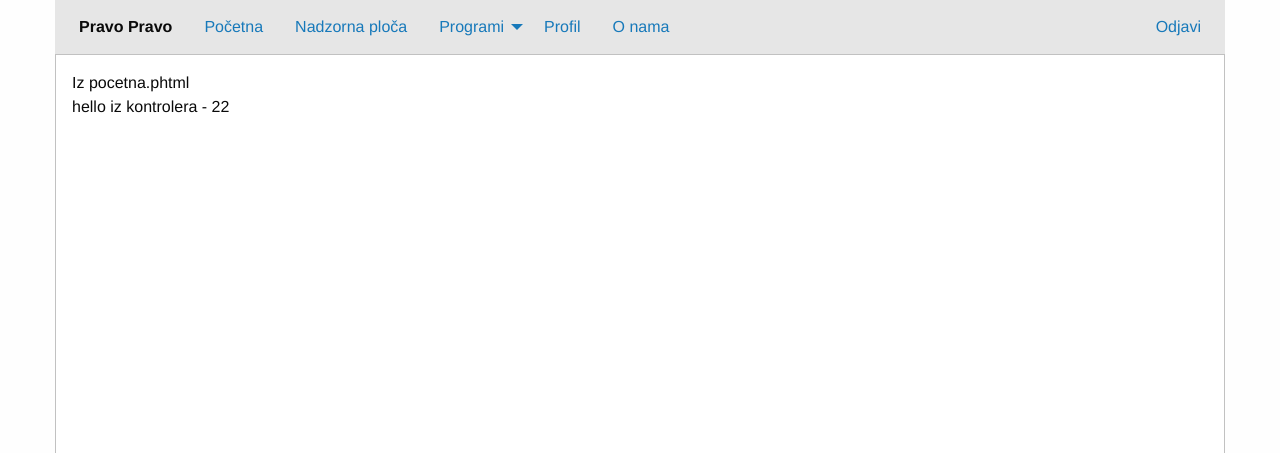
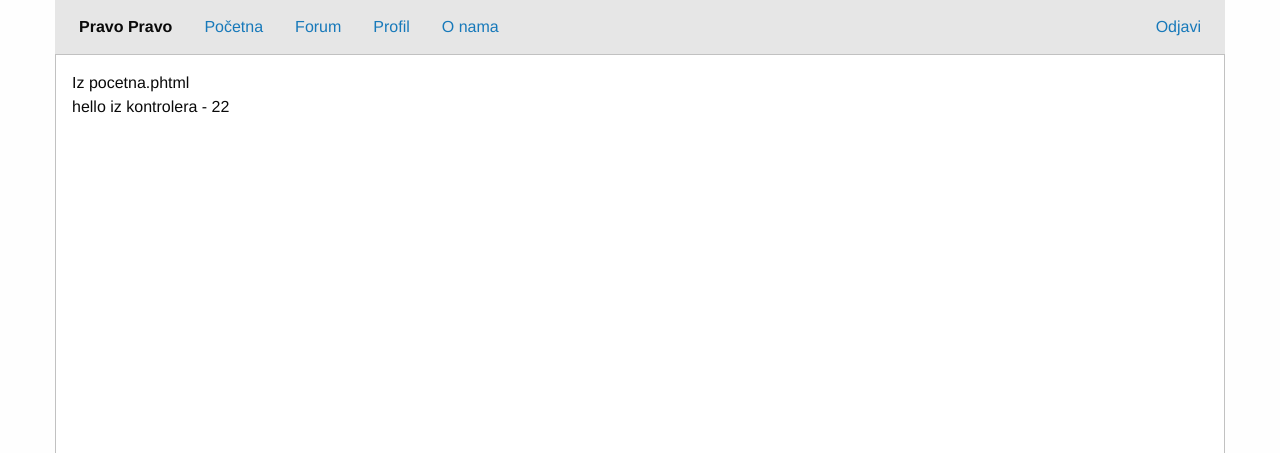
Before and after one commit to delaga/pp20_ZavrsniRad, a PHP site: page /Edunova03/index.php in a window 1280 px wide. Shown: the top 453 px of the page. Run offline with PHP 8.4, Linux system fonts and the light colour scheme; the visitor is signed in with stand-in values (Sample User, id 1).

Commit message:
Pre .gitignore changes

```diff
--- a/controller/IndexController.php
+++ b/controller/IndexController.php
@@ -74,7 +74,7 @@ class IndexController extends Controller
             return;
         }
         unset($rezultat->lozinka);
-        $_SESSION[' ']=$rezultat;
+        $_SESSION['korisnik']=$rezultat;
         //$this->view->render('privatno' . DIRECTORY_SEPARATOR . 'nadzornaPloca');
         $npc = new NadzornaplocaController();
         $npc->index();
--- a/view/predlozak/izbornik.phtml
+++ b/view/predlozak/izbornik.phtml
@@ -10,23 +10,15 @@
             <?php echo APP::config('nazivAPP'); ?>
             </li>
             <li><a href="/">Početna</a></li>
-            <?php if(isset($_SESSION['korisnik'])):?>
-                <li><a href="/nadzornaploca/index">Nadzorna ploča</a></li>
-                <li>
-                    <a href="#">Programi</a>
-                    <ul class="vertical menu">
-                        <li><a href="/smjer/index">Smjerovi</a></li>
-                        <li><a href="/grupa/index">Grupe</a></li>
-                        <li><a href="/polaznik/index">Polaznici</a></li>
-                        <li><a href="/predavac/index">Predavači</a></li>
-                    </ul>
-                </li>
+            <li><a href="/">Forum</a></li>
+
+
                 <?php if(isset($_SESSION['korisnik']) && $_SESSION['korisnik']->uloga==='3'):?>
                     <li><a href="/operater/index">Operateri</a></li>
                 <?php else:?>
                     <li><a href="/nadzornaploca/profil">Profil</a></li>
                 <?php endif;?>
-            <?php endif;?>
+
             <li><a href="/index/onama">O nama</a></li>
         </ul>
     </div>
```
